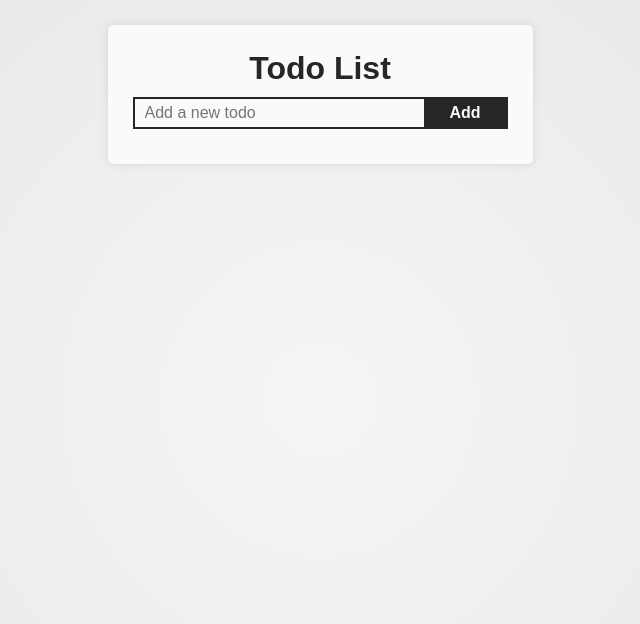
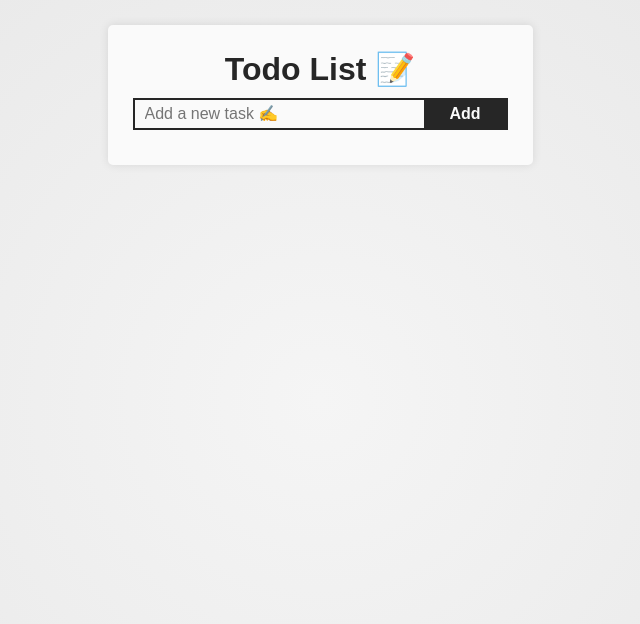
Before and after one commit to lui5gl/todo-list, a Vue app: page / in a window 1280 px wide. Shown: the top 624 px of the page, without its empty margins (320-960 px from the left). Built offline with nearby package versions, Linux system fonts and the light colour scheme.

Commit message:
Update headings and placeholders to reflect task management terminology

```diff
--- a/src/App.vue
+++ b/src/App.vue
@@ -50,13 +50,13 @@ const handleUpdateTextTask = (id: string, text: string) => {
 <template>
   <main>
     <section>
-      <h1>Todo List</h1>
+      <h1>Todo List 📝</h1>
       <form class="todo-form" @submit="handleAddTask">
         <input
           id="todo_input"
           type="text"
           class="todo-input"
-          placeholder="Add a new todo"
+          placeholder="Add a new task ✍️"
         />
         <button class="add-input" type="submit">Add</button>
       </form>
```
